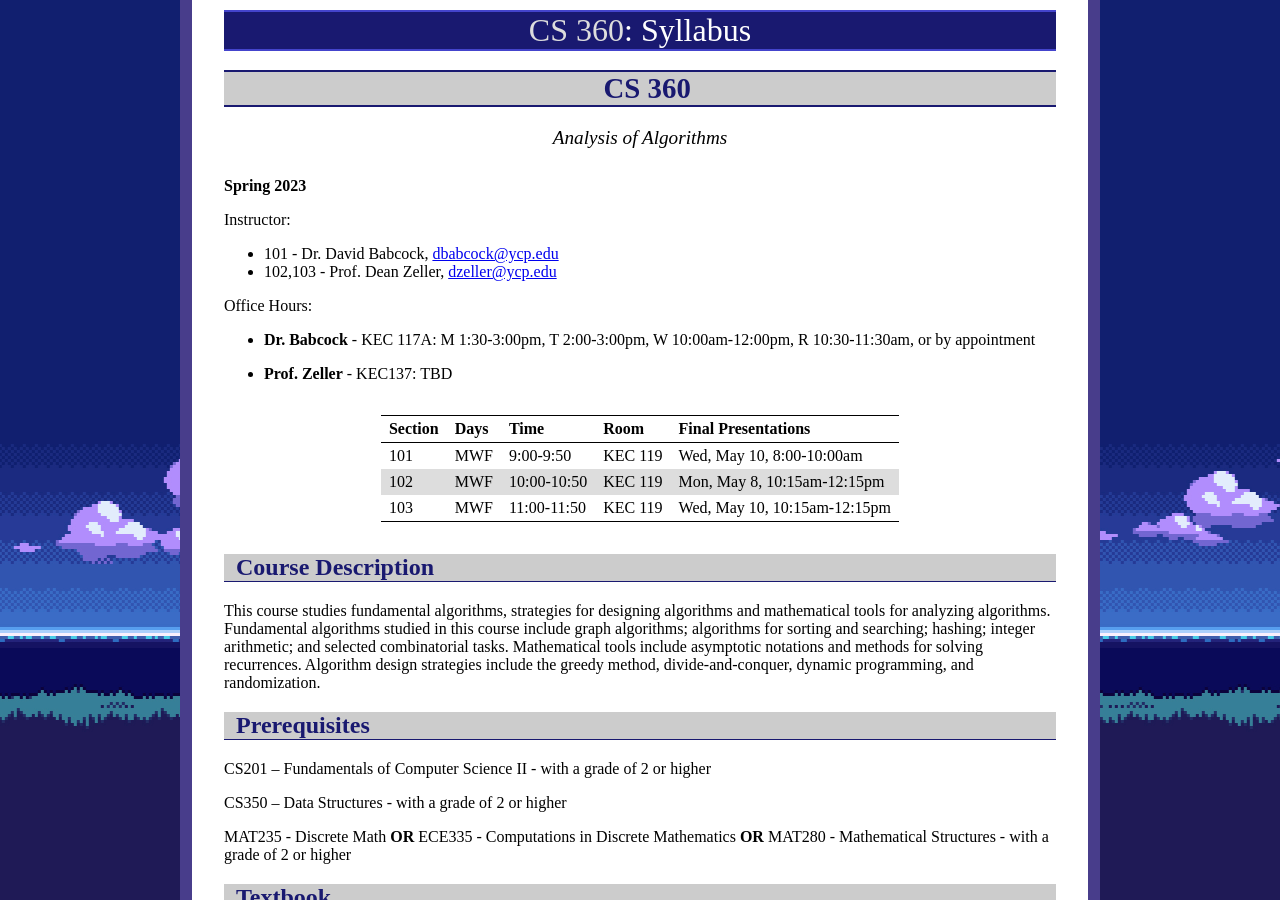
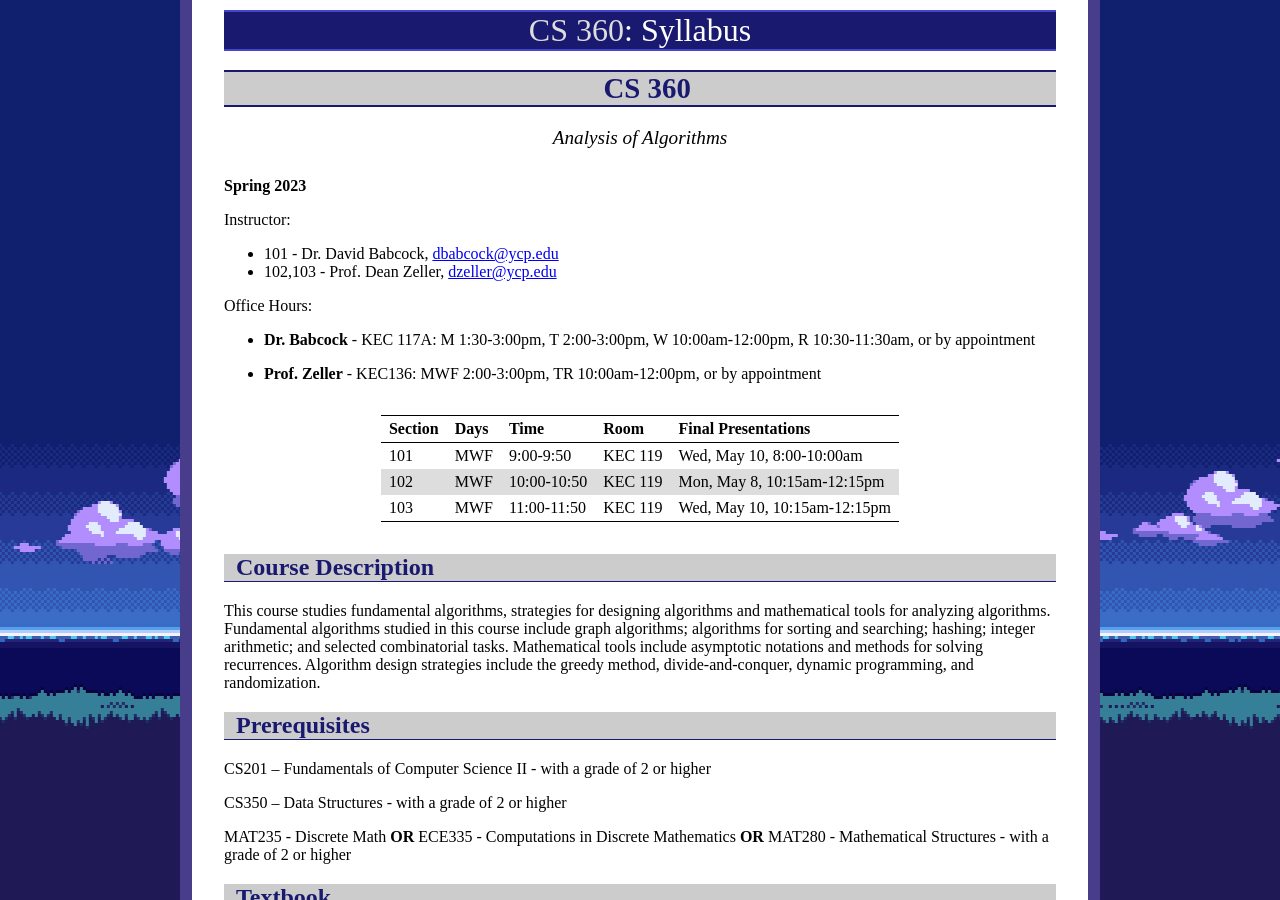
Before and after one commit to ycpcs/cs360-spring2023, a Jekyll site: the page built from syllabus.md, in a window 1280 px wide and 900 px high. Built offline with Jekyll 4.4.1, drawn with Linux system fonts in a browser that asks for light colours.

Commit message:
update syllabus
update syllabus

```diff
--- a/syllabus.md
+++ b/syllabus.md
@@ -16,7 +16,7 @@ Instructor:
 Office Hours:
 - **Dr. Babcock** - KEC 117A: M 1:30-3:00pm, T 2:00-3:00pm, W 10:00am-12:00pm, R 10:30-11:30am, or by appointment
 
-- **Prof. Zeller** - KEC137: TBD
+- **Prof. Zeller** - KEC136: MWF 2:00-3:00pm, TR 10:00am-12:00pm, or by appointment
 
  Section  | Days |  Time       | Room    | Final Presentations
  -------- | ---- |  ---------- | ------- | ----------
```
